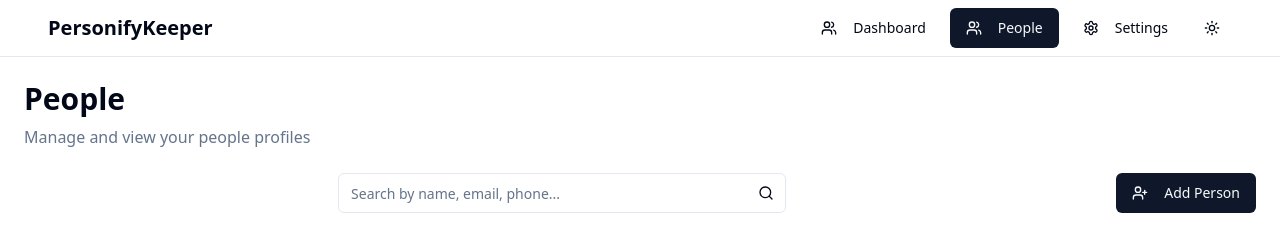
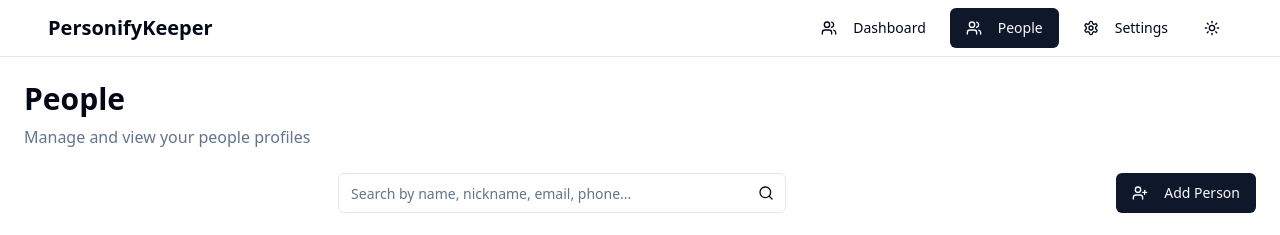
Before and after one commit to krycha22/personify-keeper-67, a React (Vite) app: page /people in a window 1280 px wide. Shown: the top 235 px of the page. Built offline with nearby package versions, Linux system fonts and the light colour scheme.

Commit message:
feat: Add search by nickname
Adds the ability to search for people by their nickname.

```diff
--- a/src/components/people/SearchBar.tsx
+++ b/src/components/people/SearchBar.tsx
@@ -30,7 +30,7 @@ const SearchBar: React.FC<SearchBarProps> = ({ onSearch, initialQuery = '' }) =>
     <form onSubmit={handleSearch} className="relative flex w-full max-w-md mx-auto">
       <Input
         type="text"
-        placeholder="Search by name, email, phone..."
+        placeholder="Search by name, nickname, email, phone..."
         value={query}
         onChange={(e) => setQuery(e.target.value)}
         className="pr-12"
--- a/src/pages/People.tsx
+++ b/src/pages/People.tsx
@@ -6,7 +6,7 @@ import { Button } from "@/components/ui/button";
 import { usePeople } from '@/context/PeopleContext';
 import PersonCard from '@/components/people/PersonCard';
 import SearchBar from '@/components/people/SearchBar';
-import { UserPlus } from 'lucide-react';
+import { UserPlus, Users } from 'lucide-react';
 
 const People = () => {
   const { people, searchPeople, deletePerson } = usePeople();
```
